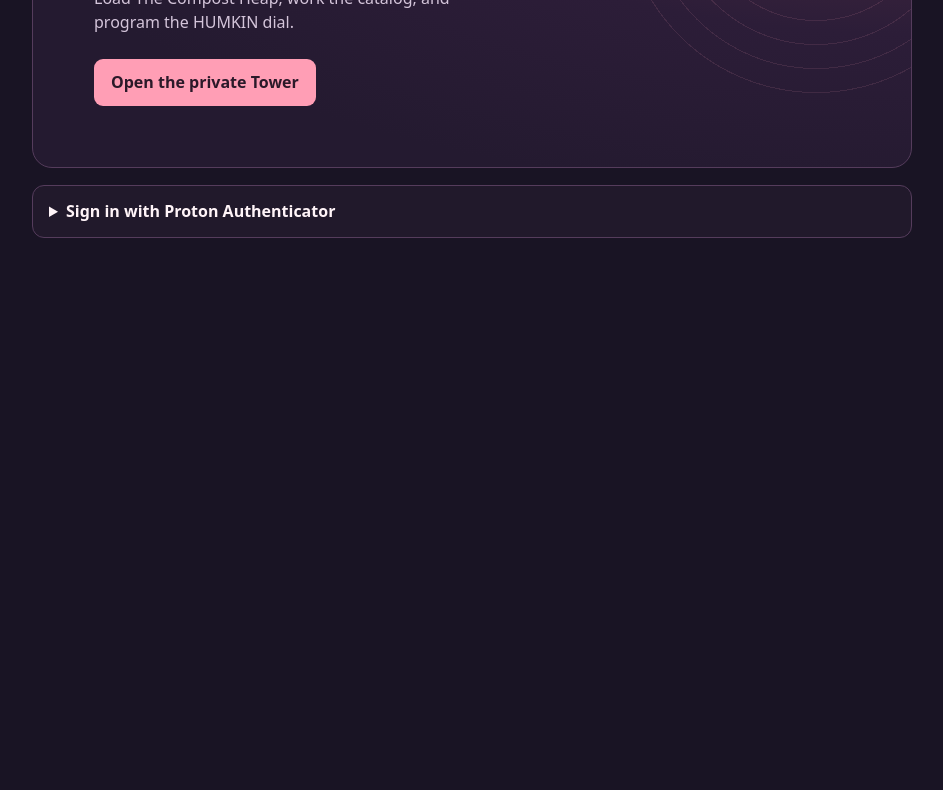
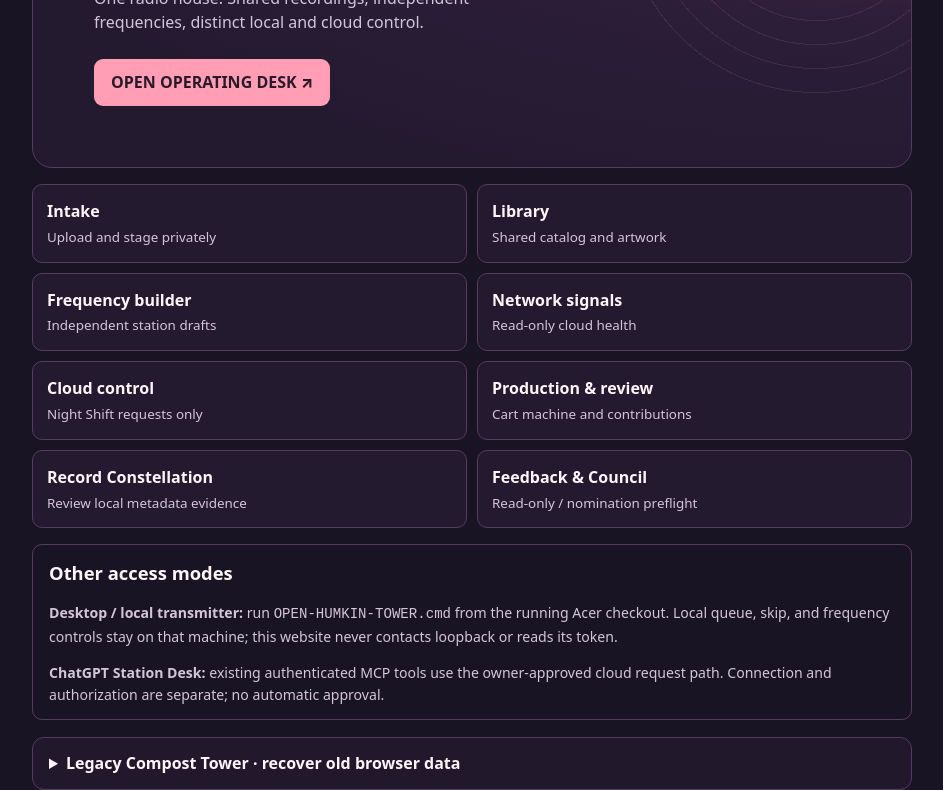
Before and after one commit to the-static-collective/HUMKIN, a plain HTML site: page tower/index.html in a window 1280 px wide. Shown: the part 351-1141 px from the top of the page, without its empty margins (168-1111 px from the left). Before the commit the page ends 800 px from the top, so only its background shows below. Drawn offline with Linux system fonts and the light colour scheme.

Commit message:
Repurpose existing Tower entrance for unified operations and preserve legacy recovery

```diff
--- a/tower/index.html
+++ b/tower/index.html
@@ -5,7 +5,7 @@
   <meta name="viewport" content="width=device-width, initial-scale=1">
   <meta name="robots" content="noindex, follow">
   <meta name="theme-color" content="#191424">
-  <meta name="description" content="Open HUMKIN Tower, the private desk for The Compost Heap and HUMKIN station programming.">
+  <meta name="description" content="HUMKIN TOWER — common entrance to local and cloud radio operations.">
   <title>HUMKIN Tower</title>
   <style>
     :root {
@@ -41,24 +41,24 @@
     details li + li { margin-top: 6px; }
     details a { text-underline-offset: 3px; color: #ffbdca; }
     details p:last-child { margin-bottom: 3px; }
-  </style>
+  .work-grid{display:grid;grid-template-columns:repeat(2,minmax(0,1fr));gap:10px;margin:16px 0}.work-grid a{display:grid;gap:3px;padding:14px;border:1px solid var(--line);border-radius:10px;text-decoration:none;background:#241a30}.work-grid a:hover{border-color:var(--pink)}.work-grid span{font-size:.84rem;color:var(--muted)}.access{padding:14px 16px;border:1px solid var(--line);border-radius:10px;margin:16px 0}.access h2{font-size:1.15rem;margin:0}.access p{font-size:.88rem;color:var(--muted);overflow-wrap:anywhere}.access p:last-child{margin-bottom:0}@media(max-width:520px){.work-grid{grid-template-columns:1fr}}
+</style>
 </head>
 <body>
   <div class="shell">
     <header>
       <a class="brand" href="/">HUMKIN</a>
-      <a class="radio" href="/fmstudio/">Radio &amp; Records</a>
+      <a class="radio" href="../fm/">Radio &amp; Records</a>
     </header>
     <main>
       <section class="entry" aria-labelledby="tower">
         <p class="kicker">Private operator desk</p>
         <h1 id="tower">HUMKIN Tower</h1>
-        <p class="intro">Load The Compost Heap, work the catalog, and program the HUMKIN dial.</p>
-        <a class="open" href="https://humkin-tower-console.vercel.app/">Open the private Tower</a>
+        <p class="intro">One radio house. Shared recordings, independent frequencies, distinct local and cloud control.</p><a class="open" href="../fm/manage/">OPEN OPERATING DESK ↗</a>
       </section>
-      <details>
-        <summary>Sign in with Proton Authenticator</summary>
-        <p>After pairing, use the rotating six-digit code for <strong>HUMKIN Tower</strong>. On a trusted computer, you can remember the browser for seven days.</p>
+      <div class="work-grid"><a href="../fm/load/#desk-intake"><strong>Intake</strong><span>Upload and stage privately</span></a><a href="../fm/manage/#desk-library"><strong>Library</strong><span>Shared catalog and artwork</span></a><a href="../fm/load/#feature-desk"><strong>Frequency builder</strong><span>Independent station drafts</span></a><a href="../fm/network/dial.html"><strong>Network signals</strong><span>Read-only cloud health</span></a><a href="../fm/load/#living-control"><strong>Cloud control</strong><span>Night Shift requests only</span></a><a href="../fm/manage/#desk-production"><strong>Production &amp; review</strong><span>Cart machine and contributions</span></a><a href="../fm/tower/catalog.html"><strong>Record Constellation</strong><span>Review local metadata evidence</span></a><a href="../fm/tower/feedback.html"><strong>Feedback &amp; Council</strong><span>Read-only / nomination preflight</span></a></div><section class="access"><h2>Other access modes</h2><p><strong>Desktop / local transmitter:</strong> run <code>OPEN-HUMKIN-TOWER.cmd</code> from the running Acer checkout. Local queue, skip, and frequency controls stay on that machine; this website never contacts loopback or reads its token.</p><p><strong>ChatGPT Station Desk:</strong> existing authenticated MCP tools use the owner-approved cloud request path. Connection and authorization are separate; no automatic approval.</p></section><details>
+        <summary>Legacy Compost Tower · recover old browser data</summary>
+        <p>The older <a href="https://humkin-tower-console.vercel.app/">Compost Tower console</a> may contain browser-local edits. Export a backup there before retiring that workflow. The new operating desk uses the existing HUMKIN owner session, not this older authenticator.</p>
         <p>Need browser-saved edits from before the move? Open the <a href="https://humkin-compost-tower.theotherlucasv.chatgpt.site/">previous Tower</a>, export the catalog, then import the backup in the new Tower.</p>
       </details>
     </main>
```
